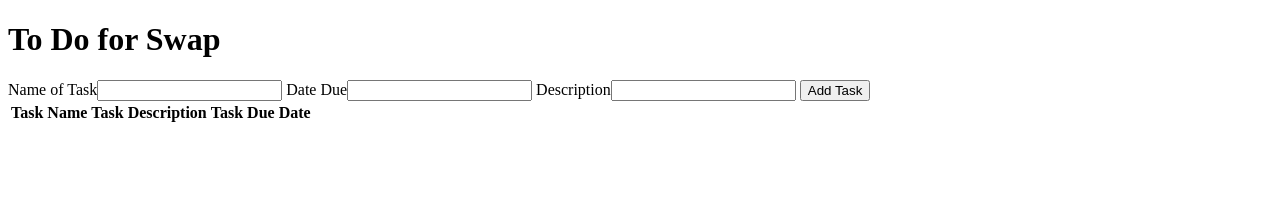
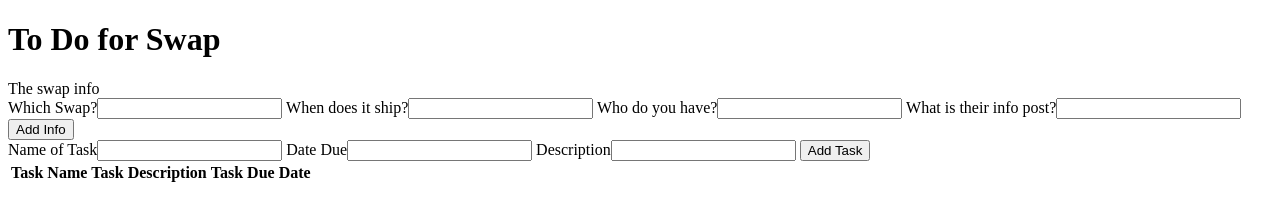
Before and after one commit to thatknitter/swap_todo, a plain HTML site: page index.html in a window 1280 px wide. Drawn offline with Linux system fonts and the light colour scheme.

Commit message:
so I added some info and broke it

```diff
--- a/index.html
+++ b/index.html
@@ -7,7 +7,16 @@
 
     <div class="container" ng-controller="TodoController as todoCtrl">
       <h1>To Do for Swap</h1>
+      {{info.swap}}
+      {{info.ship}}
+      {{info.downstream}}
+      <a ng-href="{{info.url}}">The swap info</a>
       <form>
+        <label>Which Swap?</label><input type="text" ng-model="todoCtrl.newInfo.swap">
+        <label>When does it ship?</label><input type="text" ng-model="todoCtrl.newInfo.ship">
+        <label>Who do you have?</label><input type="text" ng-model="todoCtrl.newInfo.downstream">
+        <label>What is their info post?</label><input type="text" ng-model="todoCtrl.newInfo.url">
+        <button ng-click="todoCtrl.addInfo()">Add Info</button></br>
         <label>Name of Task</label><input type="text" ng-model="todoCtrl.newTask.name"/>
         <label>Date Due</label><input type="text" ng-model="todoCtrl.newTask.due"/>
         <label>Description</label><input type="text" ng-model="todoCtrl.newTask.desc"/>
--- a/js/main.js
+++ b/js/main.js
@@ -4,6 +4,9 @@
   .controller('TodoController', function(){
     var vm = this;
     vm.tasks = [
+
+    ];
+    vm.info = [
 
     ];
 
@@ -16,6 +19,11 @@
       var index = vm.tasks.indexOf(todo);
       vm.tasks.splice(index, 1);
     };
+
+    vm.addInfo = function(){
+      vm.info.push(vm.newInfo);
+      vm.newInfo = null;
+    };
   });
 
   }());
```
